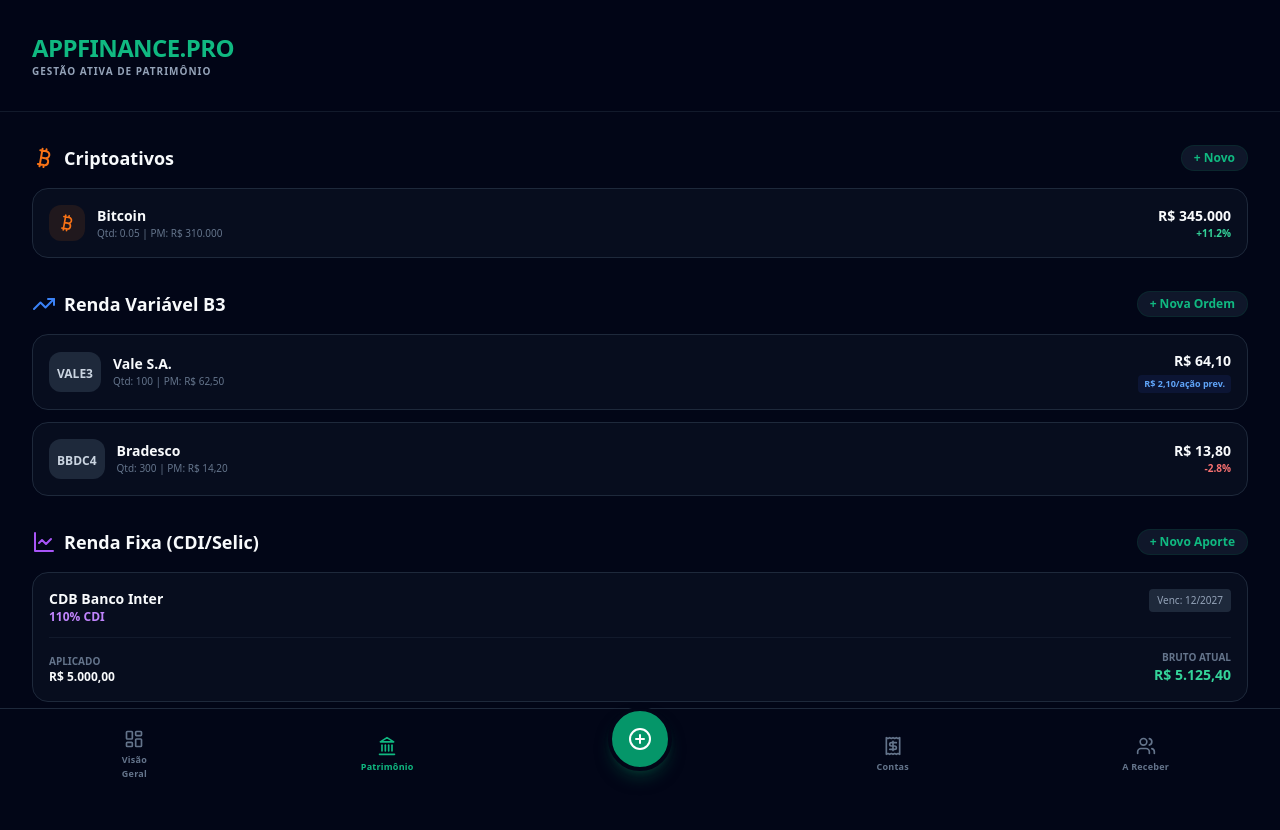
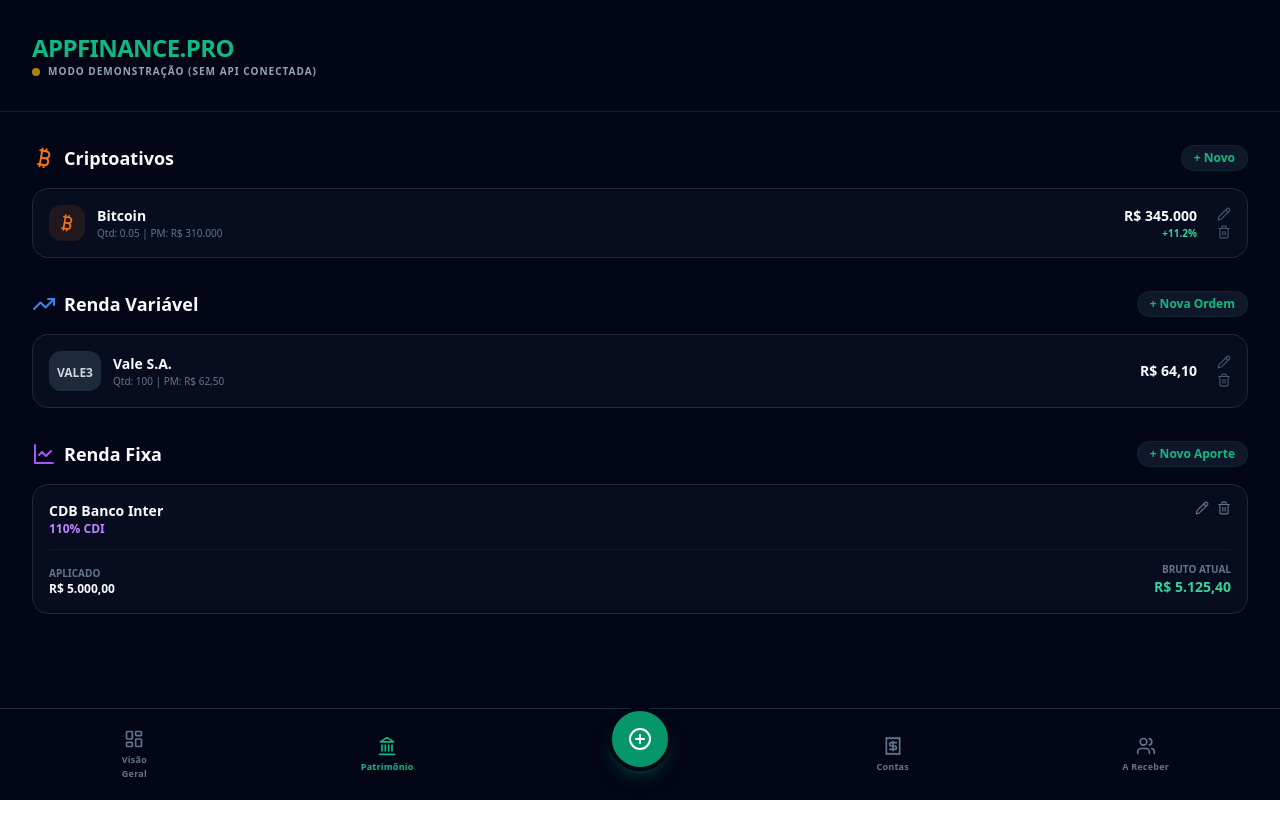
Before and after one commit to cravinhossp5/app_finance, a Next.js app: page / in a window 1280 px wide. After the commit the page ends 800 px from the top, so only its background shows below. Built offline with nearby package versions, Linux system fonts and the light colour scheme.

Commit message:
Update page.js

```diff
--- a/src/app/page.js
+++ b/src/app/page.js
@@ -3,7 +3,7 @@
 import { useState } from 'react';
 import {
   Wallet, TrendingUp, PieChart, LayoutDashboard, Receipt, Users, PlusCircle,
-  Landmark, Car, X, CheckCircle, Trash2, Bitcoin, LineChart, History, RefreshCw, CalendarClock
+  Landmark, Car, X, CheckCircle, Trash2, Bitcoin, LineChart, History, RefreshCw, CalendarClock, Pencil, AlertTriangle
 } from 'lucide-react';
 
 export default function Dashboard() {
@@ -11,20 +11,41 @@
   const [isModalOpen, setIsModalOpen] = useState(false);
   const [modalType, setModalType] = useState(''); // 'acao', 'rendafixa', 'cripto', 'divida', 'conta'
 
+  // Estados para Edição e Exclusão Segura
+  const [itemToEdit, setItemToEdit] = useState(null);
+  const [itemToDelete, setItemToDelete] = useState(null);
+
+  // Função para abrir modal de edição
+  const handleEdit = (tipo, item) => {
+    setModalType(tipo);
+    setItemToEdit(item);
+    setIsModalOpen(true);
+  };
+
+  // Função para confirmar e processar exclusão
+  const confirmDelete = () => {
+    console.log("Excluindo item da planilha (Linha):", itemToDelete);
+    // Aqui vai o fetch para a API com { action: 'excluir', linha: itemToDelete.linha }
+    setItemToDelete(null); // Fecha o modal
+  };
+
   return (
     <main className="min-h-screen bg-slate-950 text-slate-50 pb-24 font-sans relative">
       <header className="sticky top-0 z-10 bg-slate-950/80 backdrop-blur-md border-b border-slate-800/60 p-4 md:p-8 flex justify-between items-center">
         <div>
           <h1 className="text-xl md:text-2xl font-black tracking-tight text-emerald-500">APPFINANCE.PRO</h1>
-          <p className="text-slate-400 text-[10px] uppercase tracking-widest font-bold">Gestão Ativa de Patrimônio</p>
+          <p className="text-slate-400 text-[10px] uppercase tracking-widest font-bold flex items-center gap-2">
+            <span className="w-2 h-2 bg-yellow-500 rounded-full animate-pulse"></span>
+            Modo Demonstração (Sem API conectada)
+          </p>
         </div>
       </header>
 
       <div className="p-4 md:p-8">
         {activeTab === 'dashboard' && <DashboardView />}
-        {activeTab === 'patrimonio' && <PatrimonioView setModalType={setModalType} setIsModalOpen={setIsModalOpen} />}
-        {activeTab === 'contas' && <ContasFixasView />}
-        {activeTab === 'receber' && <AReceberView setModalType={setModalType} setIsModalOpen={setIsModalOpen} />}
+        {activeTab === 'patrimonio' && <PatrimonioView handleEdit={handleEdit} setItemToDelete={setItemToDelete} setModalType={setModalType} setIsModalOpen={setIsModalOpen} />}
+        {activeTab === 'contas' && <ContasFixasView handleEdit={handleEdit} setItemToDelete={setItemToDelete} />}
+        {activeTab === 'receber' && <AReceberView handleEdit={handleEdit} setItemToDelete={setItemToDelete} setModalType={setModalType} setIsModalOpen={setIsModalOpen} />}
       </div>
 
       {/* Menu Fixo Inferior */}
@@ -33,7 +54,7 @@
         <NavButton active={activeTab === 'patrimonio'} onClick={() => setActiveTab('patrimonio')} icon={<Landmark size={20} />} label="Patrimônio" />
 
         <button
-          onClick={() => { setModalType('geral'); setIsModalOpen(true); }}
+          onClick={() => { setModalType('geral'); setItemToEdit(null); setIsModalOpen(true); }}
           className="bg-emerald-600 text-white p-4 rounded-full shadow-lg shadow-emerald-900/50 hover:bg-emerald-500 active:scale-95 transition-all -translate-y-4 border-4 border-slate-950 flex-shrink-0"
         >
           <PlusCircle size={24} />
@@ -43,62 +64,92 @@
         <NavButton active={activeTab === 'receber'} onClick={() => setActiveTab('receber')} icon={<Users size={20} />} label="A Receber" />
       </nav>
 
-      {/* MODAL INTELIGENTE DE LANÇAMENTOS */}
+      {/* MODAL DE FORMULÁRIO (Criação e Edição) */}
       {isModalOpen && (
         <LancamentoModal
           tipo={modalType}
-          onClose={() => setIsModalOpen(false)}
+          itemData={itemToEdit}
+          onClose={() => { setIsModalOpen(false); setItemToEdit(null); }}
         />
+      )}
+
+      {/* MODAL DE CONFIRMAÇÃO DE EXCLUSÃO */}
+      {itemToDelete && (
+        <div className="fixed inset-0 bg-black/80 backdrop-blur-sm z-[60] flex items-center justify-center p-4 animate-in fade-in">
+          <div className="bg-slate-900 w-full max-w-sm rounded-[2rem] border border-red-900/50 p-6 shadow-2xl shadow-red-900/20 text-center">
+            <div className="w-16 h-16 bg-red-900/30 text-red-500 rounded-full flex items-center justify-center mx-auto mb-4">
+              <AlertTriangle size={32} />
+            </div>
+            <h3 className="font-black text-xl text-white mb-2">Excluir Registro?</h3>
+            <p className="text-slate-400 text-sm mb-6">Esta ação apagará o item da sua planilha e não poderá ser desfeita. Tem certeza?</p>
+
+            <div className="flex gap-3">
+              <button onClick={() => setItemToDelete(null)} className="flex-1 bg-slate-800 text-white font-bold py-3 rounded-xl hover:bg-slate-700 transition-colors">
+                Cancelar
+              </button>
+              <button onClick={confirmDelete} className="flex-1 bg-red-600 text-white font-bold py-3 rounded-xl hover:bg-red-500 transition-colors">
+                Sim, Excluir
+              </button>
+            </div>
+          </div>
+        </div>
       )}
     </main>
   );
 }
 
 /* =========================================================================
-   VISÕES AVANÇADAS DAS ABAS
+   VISÕES AVANÇADAS DAS ABAS (Com botões de ação)
 ========================================================================= */
 
-function PatrimonioView({ setModalType, setIsModalOpen }) {
+function PatrimonioView({ handleEdit, setItemToDelete, setModalType, setIsModalOpen }) {
   return (
     <div className="animate-in fade-in slide-in-from-bottom-4 duration-500 space-y-8">
-      {/* Criptomoedas */}
       <section>
         <div className="flex justify-between items-center mb-4">
           <h2 className="text-lg font-bold flex items-center gap-2"><Bitcoin className="text-orange-500"/> Criptoativos</h2>
           <button onClick={() => {setModalType('cripto'); setIsModalOpen(true)}} className="text-xs bg-slate-900 px-3 py-1 rounded-full text-emerald-500 font-bold border border-emerald-900/30">+ Novo</button>
         </div>
         <div className="space-y-3">
-          <AtivoCard ticker="BTC" nome="Bitcoin" qtd="0.05" pm="R$ 310.000" atual="R$ 345.000" variacao="+11.2%" isCripto />
+          <AtivoCard ticker="BTC" nome="Bitcoin" qtd="0.05" pm="R$ 310.000" atual="R$ 345.000" variacao="+11.2%" isCripto onEdit={() => handleEdit('cripto', {ticker: 'BTC'})} onDelete={() => setItemToDelete('id_btc')} />
         </div>
       </section>
 
-      {/* Renda Variável (Ações/FIIs) */}
       <section>
         <div className="flex justify-between items-center mb-4">
-          <h2 className="text-lg font-bold flex items-center gap-2"><TrendingUp className="text-blue-500"/> Renda Variável B3</h2>
+          <h2 className="text-lg font-bold flex items-center gap-2"><TrendingUp className="text-blue-500"/> Renda Variável</h2>
           <button onClick={() => {setModalType('acao'); setIsModalOpen(true)}} className="text-xs bg-slate-900 px-3 py-1 rounded-full text-emerald-500 font-bold border border-emerald-900/30">+ Nova Ordem</button>
         </div>
         <div className="space-y-3">
-          <AtivoCard ticker="VALE3" nome="Vale S.A." qtd="100" pm="R$ 62,50" atual="R$ 64,10" proventos="R$ 2,10/ação prev." />
-          <AtivoCard ticker="BBDC4" nome="Bradesco" qtd="300" pm="R$ 14,20" atual="R$ 13,80" variacao="-2.8%" />
+          <AtivoCard ticker="VALE3" nome="Vale S.A." qtd="100" pm="R$ 62,50" atual="R$ 64,10" proventos="R$ 2,10/ação prev." onEdit={() => handleEdit('acao', {ticker: 'VALE3'})} onDelete={() => setItemToDelete('id_vale3')} />
         </div>
       </section>
 
-      {/* Renda Fixa */}
       <section>
         <div className="flex justify-between items-center mb-4">
-          <h2 className="text-lg font-bold flex items-center gap-2"><LineChart className="text-purple-500"/> Renda Fixa (CDI/Selic)</h2>
+          <h2 className="text-lg font-bold flex items-center gap-2"><LineChart className="text-purple-500"/> Renda Fixa</h2>
           <button onClick={() => {setModalType('rendafixa'); setIsModalOpen(true)}} className="text-xs bg-slate-900 px-3 py-1 rounded-full text-emerald-500 font-bold border border-emerald-900/30">+ Novo Aporte</button>
         </div>
         <div className="space-y-3">
-          <RendaFixaCard nome="CDB Banco Inter" taxa="110% CDI" aplicado="R$ 5.000,00" atualizado="R$ 5.125,40" vencimento="12/2027" />
+          <RendaFixaCard nome="CDB Banco Inter" taxa="110% CDI" aplicado="R$ 5.000,00" atualizado="R$ 5.125,40" vencimento="12/2027" onEdit={() => handleEdit('rendafixa', {nome: 'CDB'})} onDelete={() => setItemToDelete('id_cdb')} />
         </div>
       </section>
     </div>
   );
 }
 
-function AReceberView({ setModalType, setIsModalOpen }) {
+function ContasFixasView({ handleEdit, setItemToDelete }) {
+  return (
+    <div className="animate-in fade-in slide-in-from-bottom-4 duration-500 space-y-6">
+       <h2 className="text-lg font-bold flex items-center gap-2"><Receipt className="text-red-400"/> Contas do Mês</h2>
+       <div className="space-y-4">
+          <EditableItemCard icon={<Receipt className="text-red-400" />} title="Faculdade Estácio" subtitle="Venc: 10/05" value="R$ 450,00" initialStatus="Pendente" onEdit={() => handleEdit('conta', {title: 'Estacio'})} onDelete={() => setItemToDelete('id_estacio')} />
+       </div>
+    </div>
+  );
+}
+
+function AReceberView({ handleEdit, setItemToDelete, setModalType, setIsModalOpen }) {
   return (
     <div className="animate-in fade-in slide-in-from-bottom-4 duration-500 space-y-6">
       <div className="flex justify-between items-center mb-2">
@@ -106,44 +157,28 @@
         <button onClick={() => {setModalType('divida'); setIsModalOpen(true)}} className="text-xs bg-blue-900/30 px-3 py-1 rounded-full text-blue-400 font-bold border border-blue-900">+ Nova Cobrança</button>
       </div>
 
-      {/* Exemplo de Card de Dívida Complexa */}
-      <div className="bg-slate-900/50 border border-slate-800 rounded-2xl p-5">
-        <div className="flex justify-between items-start mb-4">
-          <div>
-            <h3 className="font-black text-white text-lg">João (Peças Gol G6)</h3>
-            <p className="text-xs text-slate-500 flex items-center gap-1"><CalendarClock size={12}/> Vencimento original: 10/04/2026</p>
-          </div>
-          <span className="bg-red-900/30 text-red-400 text-xs font-bold px-2 py-1 rounded">ATRASADO</span>
+      <div className="bg-slate-900/50 border border-slate-800 rounded-2xl p-5 relative group">
+
+        {/* Botões de Ação do Card (Editar / Excluir) */}
+        <div className="absolute top-4 right-4 flex gap-2">
+          <button onClick={() => handleEdit('divida', {nome: 'João'})} className="text-slate-500 hover:text-emerald-400 transition-colors p-1"><Pencil size={16} /></button>
+          <button onClick={() => setItemToDelete('id_joao_divida')} className="text-slate-500 hover:text-red-400 transition-colors p-1"><Trash2 size={16} /></button>
+        </div>
+
+        <div className="mb-4 pr-16">
+          <h3 className="font-black text-white text-lg">João (Peças Gol G6)</h3>
+          <p className="text-xs text-slate-500 flex items-center gap-1"><CalendarClock size={12}/> Vencimento: 10/04/2026</p>
         </div>
 
         <div className="grid grid-cols-3 gap-2 mb-4 bg-slate-950 p-3 rounded-xl border border-slate-800">
-          <div>
-            <p className="text-[10px] text-slate-500 uppercase font-bold">Dívida Inicial</p>
-            <p className="text-sm font-bold">R$ 500,00</p>
-          </div>
-          <div>
-            <p className="text-[10px] text-slate-500 uppercase font-bold">Juros/Multa</p>
-            <p className="text-sm font-bold text-orange-400">+ R$ 50,00</p>
-          </div>
-          <div>
-            <p className="text-[10px] text-slate-500 uppercase font-bold">Total a Receber</p>
-            <p className="text-sm font-black text-blue-400">R$ 550,00</p>
-          </div>
+          <div><p className="text-[10px] text-slate-500 uppercase font-bold">Dívida Inicial</p><p className="text-sm font-bold">R$ 500,00</p></div>
+          <div><p className="text-[10px] text-slate-500 uppercase font-bold">Juros/Multa</p><p className="text-sm font-bold text-orange-400">+ R$ 50,00</p></div>
+          <div><p className="text-[10px] text-slate-500 uppercase font-bold">A Receber</p><p className="text-sm font-black text-blue-400">R$ 550,00</p></div>
         </div>
 
         <div className="flex gap-2">
-          <button className="flex-1 bg-emerald-900/30 text-emerald-500 font-bold text-sm py-2 rounded-xl border border-emerald-900/50 hover:bg-emerald-900/50 flex items-center justify-center gap-2">
-            <CheckCircle size={16}/> Quitar
-          </button>
-          <button className="flex-1 bg-slate-800 text-slate-300 font-bold text-sm py-2 rounded-xl border border-slate-700 hover:bg-slate-700 flex items-center justify-center gap-2">
-            <RefreshCw size={16}/> Rolar Dívida
-          </button>
-        </div>
-
-        {/* Histórico de Rolagens */}
-        <div className="mt-4 pt-4 border-t border-slate-800/50">
-          <p className="text-xs text-slate-500 font-bold flex items-center gap-1 mb-2"><History size={12}/> Histórico / Obs:</p>
-          <p className="text-xs text-slate-400 italic">"15/04 - Pagou R$ 100 de juros e pediu pra jogar o principal de R$ 500 pro dia 15/05."</p>
+          <button className="flex-1 bg-emerald-900/30 text-emerald-500 font-bold text-xs py-2 rounded-xl border border-emerald-900/50 hover:bg-emerald-900/50 flex items-center justify-center gap-2"><CheckCircle size={14}/> Quitar</button>
+          <button className="flex-1 bg-slate-800 text-slate-300 font-bold text-xs py-2 rounded-xl border border-slate-700 hover:bg-slate-700 flex items-center justify-center gap-2"><RefreshCw size={14}/> Rolar Dívida</button>
         </div>
       </div>
     </div>
@@ -151,61 +186,27 @@
 }
 
 /* =========================================================================
-   MODAL DINÂMICO PARA TODOS OS FORMULÁRIOS
+   MODAL DINÂMICO (Adaptado para Edição)
 ========================================================================= */
 
-function LancamentoModal({ tipo, onClose }) {
-  // Este formulário se adapta dependendo do que o usuário quer cadastrar
+function LancamentoModal({ tipo, itemData, onClose }) {
+  const isEditing = !!itemData; // Se recebeu dados, é modo edição
+
   return (
     <div className="fixed inset-0 bg-black/80 backdrop-blur-sm z-50 flex items-end md:items-center justify-center p-4">
       <div className="bg-slate-900 w-full max-w-md rounded-[2rem] border border-slate-800 p-6 animate-in slide-in-from-bottom-10 max-h-[90vh] overflow-y-auto">
-
         <div className="flex justify-between items-center mb-6">
           <h3 className="font-black text-xl text-emerald-400">
-            {tipo === 'acao' ? 'Comprar Ação / FII' :
-             tipo === 'cripto' ? 'Lançar Criptomoeda' :
-             tipo === 'rendafixa' ? 'Novo Aporte Renda Fixa' :
-             tipo === 'divida' ? 'Cadastrar Dívida' : 'Novo Registro'}
+            {isEditing ? `Editar Registro` : `Novo Registro`}
           </h3>
           <button onClick={onClose} className="text-slate-400 hover:text-white p-2 bg-slate-950 rounded-full"><X size={20}/></button>
         </div>
 
         <div className="space-y-4">
-          {/* Form: Renda Variável & Cripto */}
-          {(tipo === 'acao' || tipo === 'cripto') && (
-            <>
-              <input type="text" placeholder={tipo === 'acao' ? "Ticker (Ex: VALE3)" : "Moeda (Ex: BTC)"} className="w-full bg-slate-950 border border-slate-800 rounded-xl p-4 text-white uppercase" />
-              <div className="flex gap-4">
-                <input type="number" placeholder="Quantidade" className="w-full bg-slate-950 border border-slate-800 rounded-xl p-4 text-white" />
-                <input type="number" placeholder="Preço Médio (R$)" className="w-full bg-slate-950 border border-slate-800 rounded-xl p-4 text-white" />
-              </div>
-              <input type="date" placeholder="Data da Compra" className="w-full bg-slate-950 border border-slate-800 rounded-xl p-4 text-slate-400" />
-            </>
-          )}
-
-          {/* Form: Dívidas Avançadas */}
-          {tipo === 'divida' && (
-            <>
-              <input type="text" placeholder="Nome do Devedor / Motivo" className="w-full bg-slate-950 border border-slate-800 rounded-xl p-4 text-white" />
-              <div className="flex gap-4">
-                <input type="number" placeholder="Valor Principal (R$)" className="w-full bg-slate-950 border border-slate-800 rounded-xl p-4 text-white" />
-                <input type="date" className="w-full bg-slate-950 border border-slate-800 rounded-xl p-4 text-slate-400" />
-              </div>
-              <div className="flex gap-4">
-                <input type="number" placeholder="Taxa Juros (%)" className="w-full bg-slate-950 border border-slate-800 rounded-xl p-4 text-white" />
-                <select className="w-full bg-slate-950 border border-slate-800 rounded-xl p-4 text-white">
-                  <option>Juros Simples ao Mês</option>
-                  <option>Juros Compostos</option>
-                  <option>Valor Fixo</option>
-                </select>
-              </div>
-              <textarea placeholder="Observações do acordo (Ex: Prometeu pagar com o 13º)" className="w-full bg-slate-950 border border-slate-800 rounded-xl p-4 text-white h-24 resize-none" />
-            </>
-          )}
-
-          {/* Botão Salvar Genérico */}
+          <input type="text" placeholder="Nome / Descrição" defaultValue={isEditing ? itemData.ticker || itemData.nome || itemData.title : ''} className="w-full bg-slate-950 border border-slate-800 rounded-xl p-4 text-white" />
+          <input type="number" placeholder="Valor (R$)" className="w-full bg-slate-950 border border-slate-800 rounded-xl p-4 text-white" />
           <button className="w-full bg-emerald-600 text-white font-black py-4 rounded-xl hover:bg-emerald-500 transition-colors mt-4">
-            REGISTRAR
+            {isEditing ? 'SALVAR ALTERAÇÕES' : 'REGISTRAR'}
           </button>
         </div>
       </div>
@@ -213,14 +214,13 @@
   );
 }
 
-/* Componentes de UI Menores omitidos para manter foco, usar os mesmos do código anterior (ContasFixasView, NavButton, DashboardView padrão) */
-function DashboardView() { return <div className="text-center text-slate-500 mt-10">Gráficos de evolução consolidados.</div>; }
-function ContasFixasView() { return <div className="text-center text-slate-500 mt-10">Painel de Contas.</div>; }
+/* COMPONENTES MENORES (Com Lixeira e Lápis inseridos) */
+function DashboardView() { return <div className="text-center text-slate-500 mt-10">Conecte a API para ver os gráficos.</div>; }
 function NavButton({ icon, label, active, onClick }) { return ( <button onClick={onClick} className={`flex flex-col items-center gap-1 p-2 w-16 transition-colors ${active ? 'text-emerald-500' : 'text-slate-500 hover:text-slate-300'}`}> {icon} <span className="text-[9px] font-bold tracking-wide">{label}</span> </button> ); }
 
-function AtivoCard({ ticker, nome, qtd, pm, atual, variacao, proventos, isCripto }) {
+function AtivoCard({ ticker, nome, qtd, pm, atual, variacao, proventos, isCripto, onEdit, onDelete }) {
   return (
-    <div className="p-4 bg-slate-900/40 border border-slate-800 rounded-2xl flex justify-between items-center">
+    <div className="p-4 bg-slate-900/40 border border-slate-800 rounded-2xl flex justify-between items-center group relative">
       <div className="flex items-center gap-3">
         <div className={`p-2 rounded-xl ${isCripto ? 'bg-orange-500/10 text-orange-500' : 'bg-slate-800 text-slate-300'}`}>
           {isCripto ? <Bitcoin size={20}/> : <span className="font-black text-xs">{ticker}</span>}
@@ -230,33 +230,60 @@
           <p className="text-[10px] text-slate-500">Qtd: {qtd} | PM: {pm}</p>
         </div>
       </div>
-      <div className="text-right">
-        <p className="font-black text-sm">{atual}</p>
-        {variacao && <p className={`text-[10px] font-bold ${variacao.includes('+') ? 'text-emerald-400' : 'text-red-400'}`}>{variacao}</p>}
-        {proventos && <p className="text-[9px] text-blue-400 font-bold mt-1 bg-blue-900/20 px-1.5 py-0.5 rounded">{proventos}</p>}
+      <div className="text-right flex items-center gap-3">
+        <div>
+          <p className="font-black text-sm">{atual}</p>
+          {variacao && <p className={`text-[10px] font-bold ${variacao.includes('+') ? 'text-emerald-400' : 'text-red-400'}`}>{variacao}</p>}
+        </div>
+        {/* Botões ocultos no mobile até o toque, ou sempre visíveis */}
+        <div className="flex flex-col gap-1 ml-2">
+           <button onClick={onEdit} className="text-slate-600 hover:text-blue-400"><Pencil size={14}/></button>
+           <button onClick={onDelete} className="text-slate-600 hover:text-red-400"><Trash2 size={14}/></button>
+        </div>
       </div>
     </div>
   );
 }
 
-function RendaFixaCard({ nome, taxa, aplicado, atualizado, vencimento }) {
+function RendaFixaCard({ nome, taxa, aplicado, atualizado, vencimento, onEdit, onDelete }) {
   return (
-    <div className="p-4 bg-slate-900/40 border border-slate-800 rounded-2xl">
-      <div className="flex justify-between items-start mb-2">
-        <div>
-          <h3 className="font-bold text-sm">{nome}</h3>
-          <p className="text-xs text-purple-400 font-bold">{taxa}</p>
-        </div>
-        <span className="text-[10px] bg-slate-800 px-2 py-1 rounded text-slate-400">Venc: {vencimento}</span>
+    <div className="p-4 bg-slate-900/40 border border-slate-800 rounded-2xl relative">
+      <div className="absolute top-4 right-4 flex gap-2">
+        <button onClick={onEdit} className="text-slate-500 hover:text-emerald-400"><Pencil size={14} /></button>
+        <button onClick={onDelete} className="text-slate-500 hover:text-red-400"><Trash2 size={14} /></button>
+      </div>
+      <div className="flex justify-between items-start mb-2 pr-12">
+        <div><h3 className="font-bold text-sm">{nome}</h3><p className="text-xs text-purple-400 font-bold">{taxa}</p></div>
       </div>
       <div className="flex justify-between items-end mt-3 pt-3 border-t border-slate-800/50">
+        <div><p className="text-[10px] text-slate-500 uppercase font-bold">Aplicado</p><p className="text-xs font-bold">{aplicado}</p></div>
+        <div className="text-right"><p className="text-[10px] text-slate-500 uppercase font-bold">Bruto Atual</p><p className="text-sm font-black text-emerald-400">{atualizado}</p></div>
+      </div>
+    </div>
+  );
+}
+
+function EditableItemCard({ icon, title, subtitle, value, initialStatus, onEdit, onDelete }) {
+  const [status, setStatus] = useState(initialStatus);
+  return (
+    <div className={`p-4 bg-slate-900/40 border ${status === 'Pago' ? 'border-emerald-900/50 opacity-60' : 'border-slate-800'} rounded-2xl flex justify-between items-center transition-all`}>
+      <div className="flex gap-4 items-center">
+        <button onClick={() => setStatus(status === 'Pago' ? 'Pendente' : 'Pago')} className={`p-3 rounded-xl border ${status === 'Pago' ? 'bg-emerald-900/20 border-emerald-500 text-emerald-500' : 'bg-slate-950 border-slate-700 text-slate-500'}`}>
+          <CheckCircle size={20} />
+        </button>
         <div>
-          <p className="text-[10px] text-slate-500 uppercase font-bold">Aplicado</p>
-          <p className="text-xs font-bold">{aplicado}</p>
+          <h3 className={`font-bold text-sm ${status === 'Pago' ? 'line-through text-slate-500' : 'text-white'}`}>{title}</h3>
+          <p className="text-xs text-slate-500">{subtitle}</p>
         </div>
-        <div className="text-right">
-          <p className="text-[10px] text-slate-500 uppercase font-bold">Bruto Atual</p>
-          <p className="text-sm font-black text-emerald-400">{atualizado}</p>
+      </div>
+      <div className="flex items-center gap-3">
+        <div className="flex flex-col items-end mr-2">
+          <span className={`font-black ${status === 'Pago' ? 'text-emerald-500' : 'text-red-400'}`}>{value}</span>
+          <span className="text-[10px] font-bold text-slate-600 uppercase mt-1">{status}</span>
+        </div>
+        <div className="flex flex-col gap-1 border-l border-slate-800 pl-3">
+           <button onClick={onEdit} className="text-slate-600 hover:text-blue-400"><Pencil size={14}/></button>
+           <button onClick={onDelete} className="text-slate-600 hover:text-red-400"><Trash2 size={14}/></button>
         </div>
       </div>
     </div>
```
